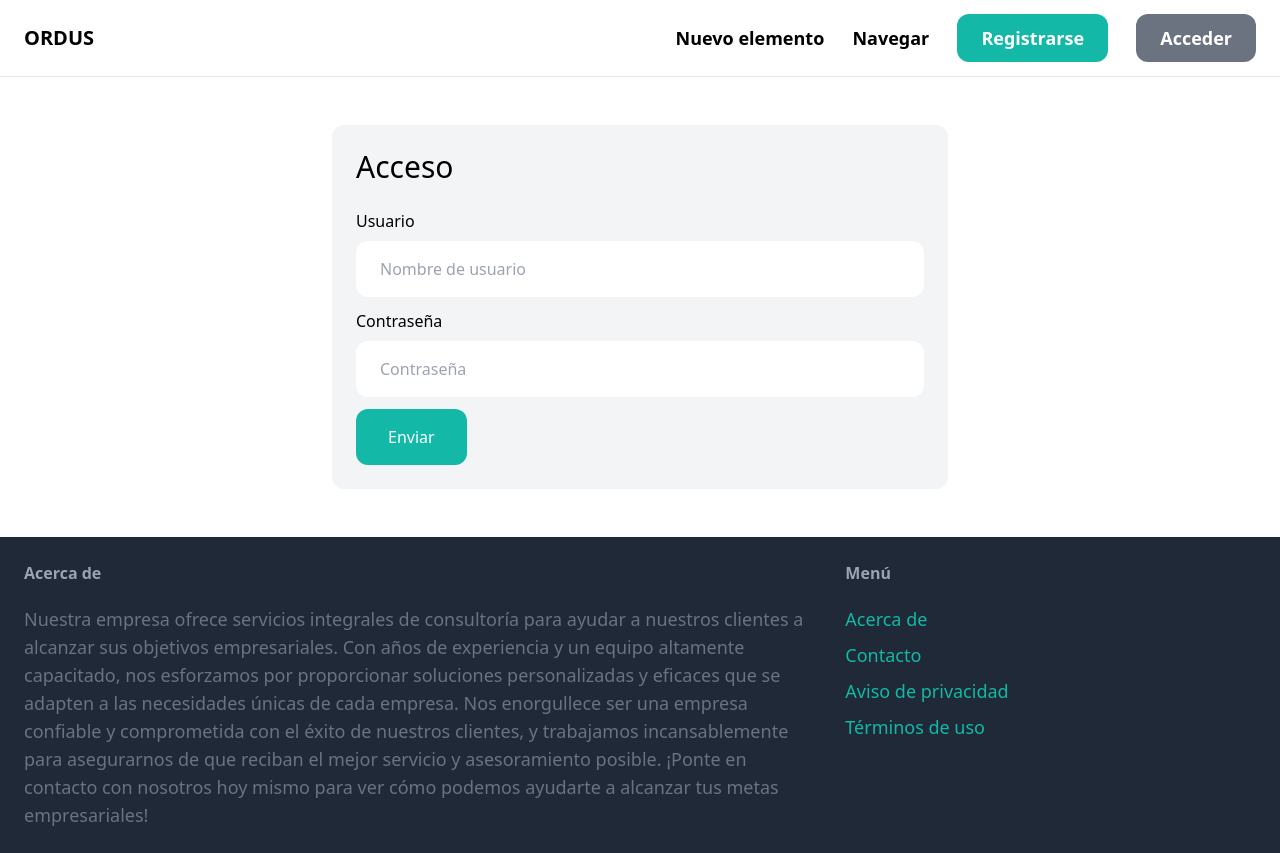
After one commit to CesarOrdazV/mercadito, a Django app: page /login/ in a window 1280 px wide. The commit adds this page. Run offline with Django 4.2, Linux system fonts and the light colour scheme; some libraries are stand-ins or nearby versions.

Commit message:
Added signup and login pages

```diff
--- a/mercadito/core/forms.py
+++ b/mercadito/core/forms.py
@@ -1,8 +1,39 @@
 from django import forms
-from django.contrib.auth.forms import UserCreationForm
+from django.contrib.auth.forms import UserCreationForm, AuthenticationForm
 from django.contrib.auth.models import User
+
+class LoginForm(AuthenticationForm):
+    username = forms.CharField(widget=forms.TextInput(attrs={
+        'placeholder': 'Nombre de usuario',
+        'class': 'w-full py-4 px-6 rounded-xl',
+    }))
+
+    password = forms.CharField(widget=forms.PasswordInput(attrs={
+        'placeholder': 'Contraseña',
+        'class': 'w-full py-4 px-6 rounded-xl',
+    }))
 
 class SignupForm(UserCreationForm):
     class Meta:
         model=User
         fields=('username','email','password1','password2')
+
+    username = forms.CharField(widget=forms.TextInput(attrs={
+        'placeholder': 'Nombre de usuario',
+        'class': 'w-full py-4 px-6 rounded-xl',
+    }))
+
+    email = forms.CharField(widget=forms.EmailInput(attrs={
+        'placeholder': 'ejemplo@proveedor.com',
+        'class': 'w-full py-4 px-6 rounded-xl',
+    }))
+
+    password1 = forms.CharField(widget=forms.PasswordInput(attrs={
+        'placeholder': 'Contraseña',
+        'class': 'w-full py-4 px-6 rounded-xl',
+    }))
+
+    password2 = forms.CharField(widget=forms.PasswordInput(attrs={
+        'placeholder': 'Repita la contraseña',
+        'class': 'w-full py-4 px-6 rounded-xl',
+    }))
--- /dev/null
+++ b/mercadito/core/templates/core/login.html
@@ -0,0 +1,35 @@
+{% extends 'core/base.html' %}
+
+{% block title %}Acceso{% endblock %}
+
+{% block content %}
+    <div class="w-1/2 my-6 mx-auto p-6 bg-gray-100 rounded-xl">
+        <h1 class="mb-6 text-3xl">Acceso</h1>
+
+        <form method="post">
+            {% csrf_token %}
+
+            <div class='mb-3'>
+                <label class="inline-block mb-2">Usuario</label><br>
+                {{ form.username }}
+            </div>
+
+            <div class='mb-3'>
+                <label class="inline-block mb-2">Contraseña</label><br>
+                {{ form.password }}
+            </div>
+
+            {% if form.errors or form.non_field_errors %}
+                <div class='mb-3 p-6 bg-red-100 rounded-xl'>
+                    {% for field in form %}
+                        {{ field.errors }}
+                    {% endfor %}
+
+                    {{ form.non_field_errors }}
+                </div>
+            {% endif %}
+
+            <button class='py-4 px-8 test-lg bg-teal-500 hover:bg-teal-700 rounded-xl text-white'>Enviar</button>
+        </form>
+    </div>
+{% endblock %}
--- a/mercadito/core/templates/core/signup.html
+++ b/mercadito/core/templates/core/signup.html
@@ -15,7 +15,7 @@
             </div>
 
             <div class='mb-3'>
-                <label class="inline-block mb-2">email</label><br>
+                <label class="inline-block mb-2">E-mail</label><br>
                 {{ form.email }}
             </div>
 
@@ -25,7 +25,7 @@
             </div>
 
             <div class='mb-3'>
-                <label class="inline-block mb-2">Repetir contraseña</label><br>
+                <label class="inline-block mb-2">Contraseña</label><br>
                 {{ form.password2 }}
             </div>
 
--- a/mercadito/core/urls.py
+++ b/mercadito/core/urls.py
@@ -1,5 +1,7 @@
+from django.contrib.auth import views as auth_views
 from django.urls import path
 from . import views
+from .forms import LoginForm
 
 app_name='core'
 
@@ -7,4 +9,5 @@ urlpatterns=[
     path('', views.index, name='index'),
     path('contact/', views.contact, name='contact'),
     path('signup/', views.signup, name='signup'),
+    path('login/', auth_views.LoginView.as_view(template_name='core/login.html', authentication_form=LoginForm), name='login'),
 ]
--- a/mercadito/mercadito/settings.py
+++ b/mercadito/mercadito/settings.py
@@ -27,6 +27,9 @@ DEBUG = True
 
 ALLOWED_HOSTS = []
 
+LOGIN_URL='/login/'
+LOGIN_REDIRECT_URL='/'
+LOGOUT_REDIRECT_URL='/'
 
 # Application definition
 
--- a/mercadito/mercadito/urls.py
+++ b/mercadito/mercadito/urls.py
@@ -13,6 +13,8 @@ Including another URLconf
     1. Import the include() function: from django.urls import include, path
     2. Add a URL to urlpatterns:  path('blog/', include('blog.urls'))
 """
+from django.conf import settings #This must be gone in prod
+from django.conf.urls.static import static #This too
 from django.contrib import admin
 from django.urls import path, include
 
@@ -20,4 +22,4 @@ urlpatterns = [
     path('', include('core.urls')),
     path('items/', include('item.urls')),
     path('admin/', admin.site.urls),
-]
+] + static(settings.MEDIA_URL, document_root=settings.MEDIA_ROOT) #And this, from the plus sign
```
Also changed, not shown: mercadito/core/views.py (+10 -2 lines), mercadito/db.sqlite3, mercadito/item/forms.py (added).
